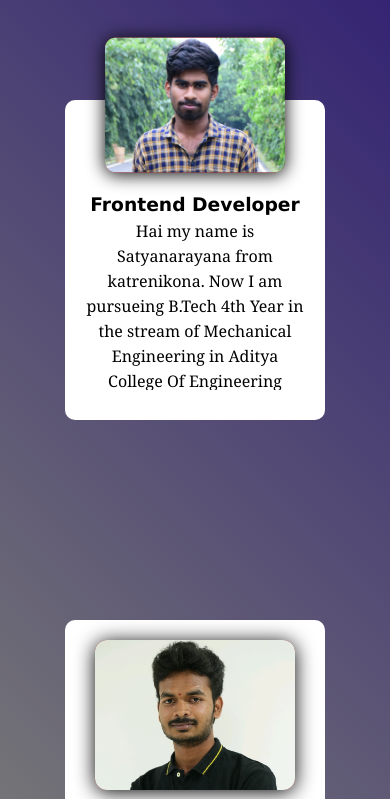
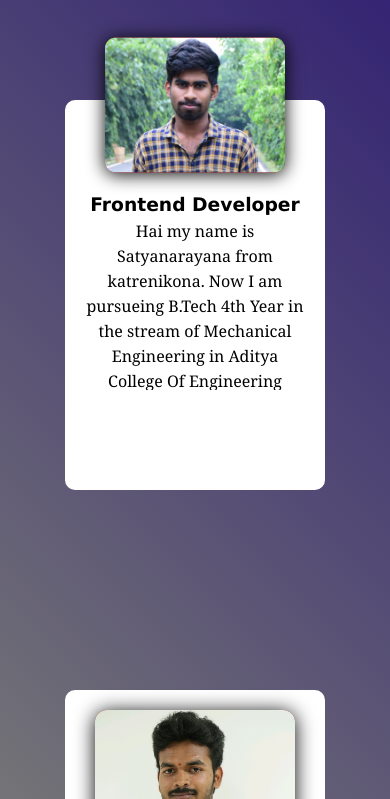
Before and after one commit to satya8096/Profile-card-by-satyanarayana, a plain HTML site: page index.html in a window 390 px wide. In both pictures the pointer is over the element 195 px from the left and 210 px from the top of the page. Shown: the top 799 px of the page. Drawn offline with Linux system fonts and the light colour scheme.

Commit message:
Update index.html

```diff
--- a/index.html
+++ b/index.html
@@ -54,7 +54,7 @@
             margin: 100px 0px;
         }
         .div2:hover{
-            min-height: 320px;
+            height: 320px;
         }
         .img{
             position: absolute;
@@ -110,6 +110,11 @@
             background-color: blue;
             color: white;
         }
+        @media (max-width:800px){
+            .div2:hover{
+                 height: 390px;
+            }
+        }
     </style>
 </head>
 <body>
```
